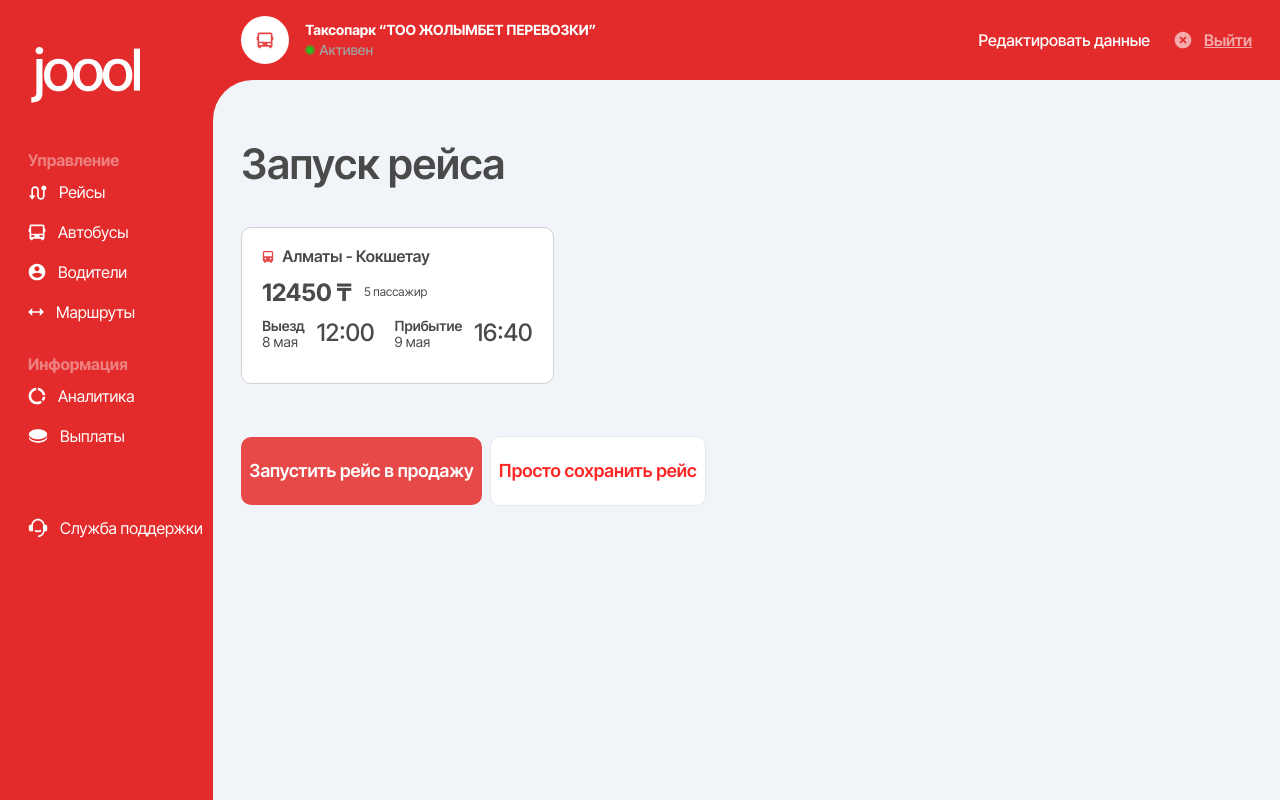
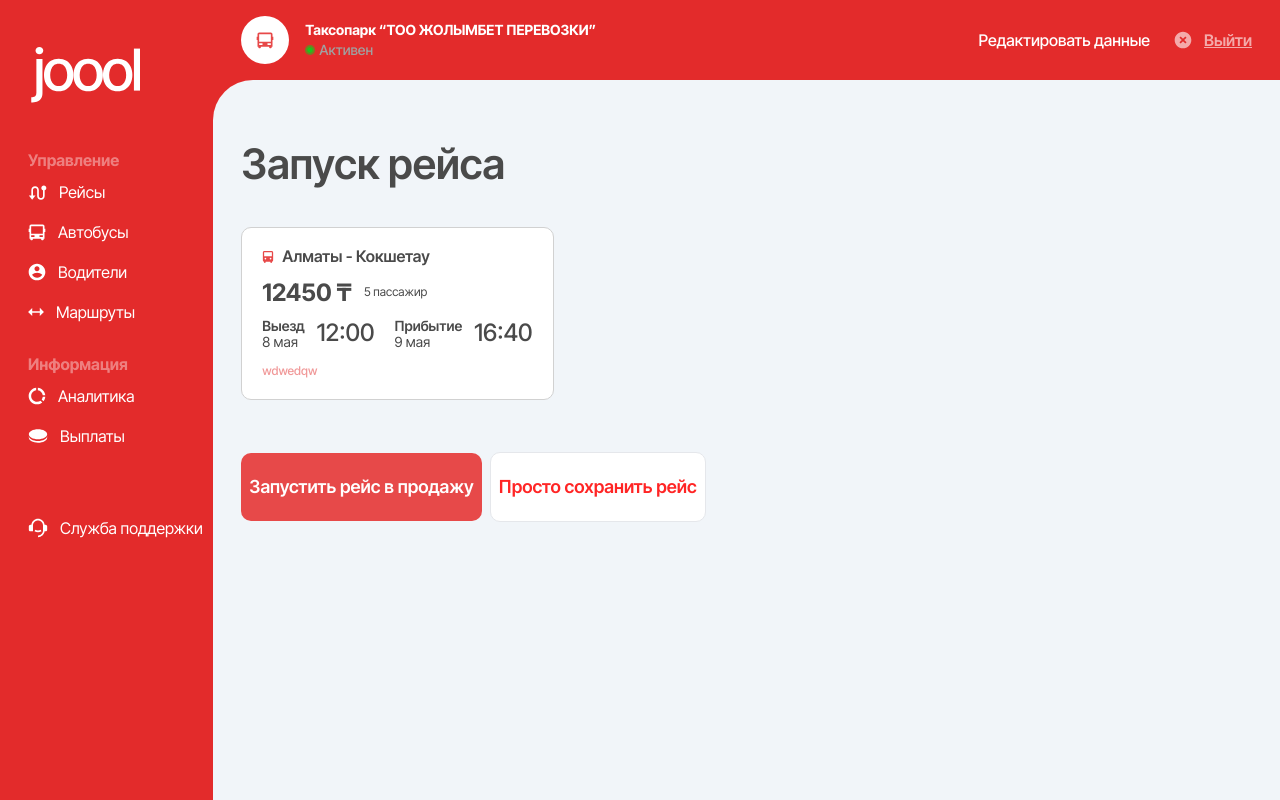
Before and after one commit to Arsik0153/kazbus, a Next.js app: page /admin/main/trips/start-trip in a window 1280 px wide. Built offline with nearby package versions, Linux system fonts and the light colour scheme.

Commit message:
fixed build

```diff
--- a/src/app/(mobile)/buying/_components/step-6.tsx
+++ b/src/app/(mobile)/buying/_components/step-6.tsx
@@ -34,6 +34,8 @@ const StepFive = () => {
                     arriving_date={'9 мая'}
                     passenger_amount={1}
                     ticket_amount={12450}
+                    taxi_park='wdwedqw'
+
                 />
                 <div className="flex flex-row justify-between gap-3 p-5 border border-[#D1D1D1] rounded-lg bg-none">
                     <p className="font-normal text-base text-[#4A4A4A]">Место</p>
--- a/src/app/(mobile)/my-tickets/history-tickets/page.tsx
+++ b/src/app/(mobile)/my-tickets/history-tickets/page.tsx
@@ -17,6 +17,8 @@ const HistoryTicketsPage = () => {
                     arriving_date={'9 мая'}
                     passenger_amount={1}
                     ticket_amount={12450}
+                    taxi_park='wdwedqw'
+
                 />
                 <Trip
                     town_one="Алматы"
@@ -28,6 +30,8 @@ const HistoryTicketsPage = () => {
                     arriving_date={'9 мая'}
                     passenger_amount={1}
                     ticket_amount={12450}
+                    taxi_park='wdwedqw'
+
                 />
                 <Trip
                     town_one="Алматы"
@@ -39,6 +43,8 @@ const HistoryTicketsPage = () => {
                     arriving_date={'9 мая'}
                     passenger_amount={1}
                     ticket_amount={12450}
+                    taxi_park='wdwedqw'
+
                 />
                 <Trip
                     town_one="Алматы"
@@ -50,6 +56,8 @@ const HistoryTicketsPage = () => {
                     arriving_date={'9 мая'}
                     passenger_amount={1}
                     ticket_amount={12450}
+                    taxi_park='wdwedqw'
+
                 />
                 <Trip
                     town_one="Алматы"
@@ -61,6 +69,8 @@ const HistoryTicketsPage = () => {
                     arriving_date={'9 мая'}
                     passenger_amount={1}
                     ticket_amount={12450}
+                    taxi_park='wdwedqw'
+
                 />
             </div>
         </>
--- a/src/app/(mobile)/refund/success/page.tsx
+++ b/src/app/(mobile)/refund/success/page.tsx
@@ -1,6 +1,5 @@
 import React from 'react'
 import Topbar from '@/components/topbar';
-import Yes from '@/assets/'
 
 const Success = () => {
     return (
--- a/src/app/admin/main/trips/start-trip/page.tsx
+++ b/src/app/admin/main/trips/start-trip/page.tsx
@@ -19,6 +19,7 @@ const StartTrip = () => {
                     arriving_date={'9 мая'}
                     passenger_amount={5}
                     ticket_amount={12450}
+                    taxi_park='wdwedqw'
                 />
             </div>
             <div className="flex flex-row gap-2 items-center w-1/2">
```
